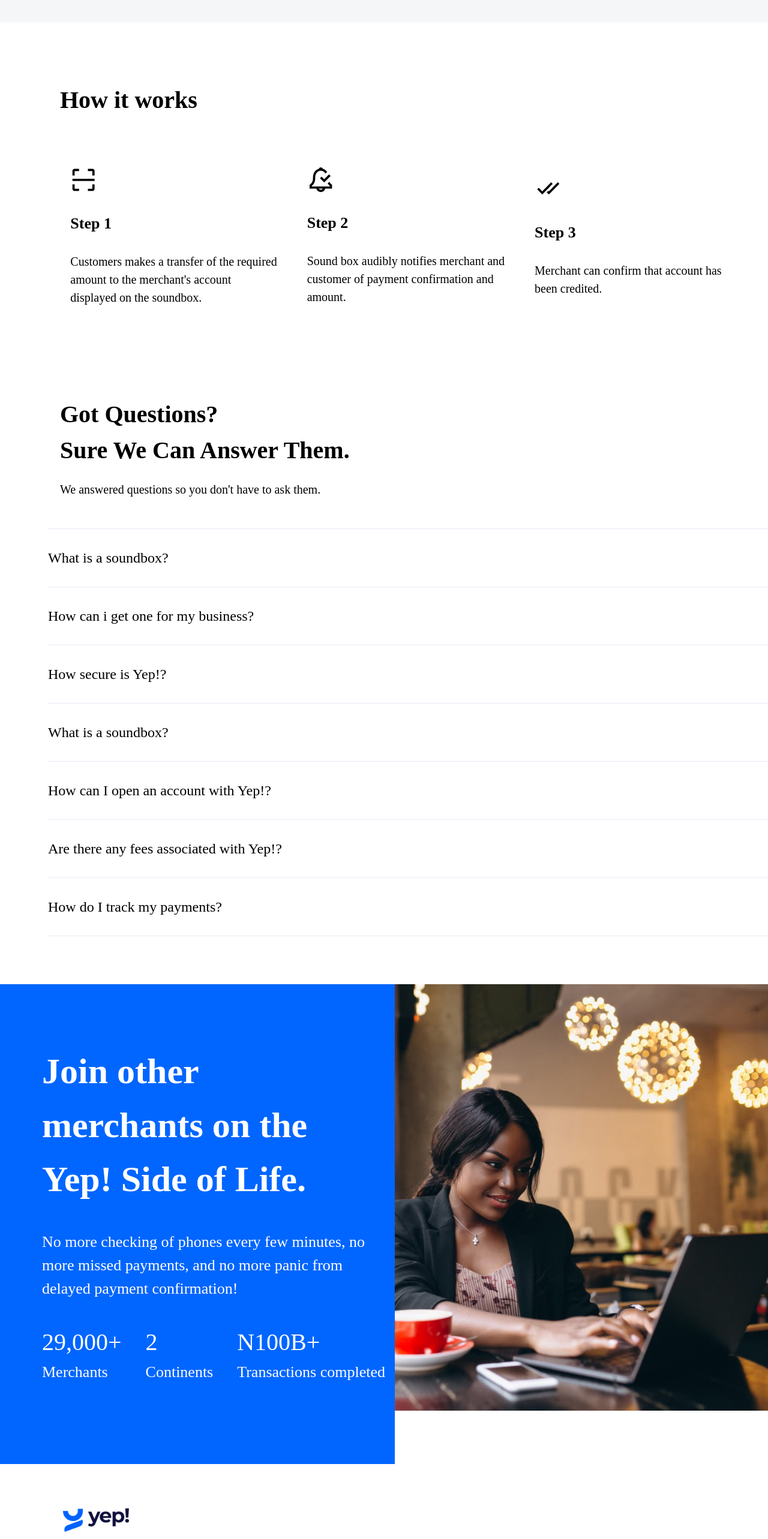
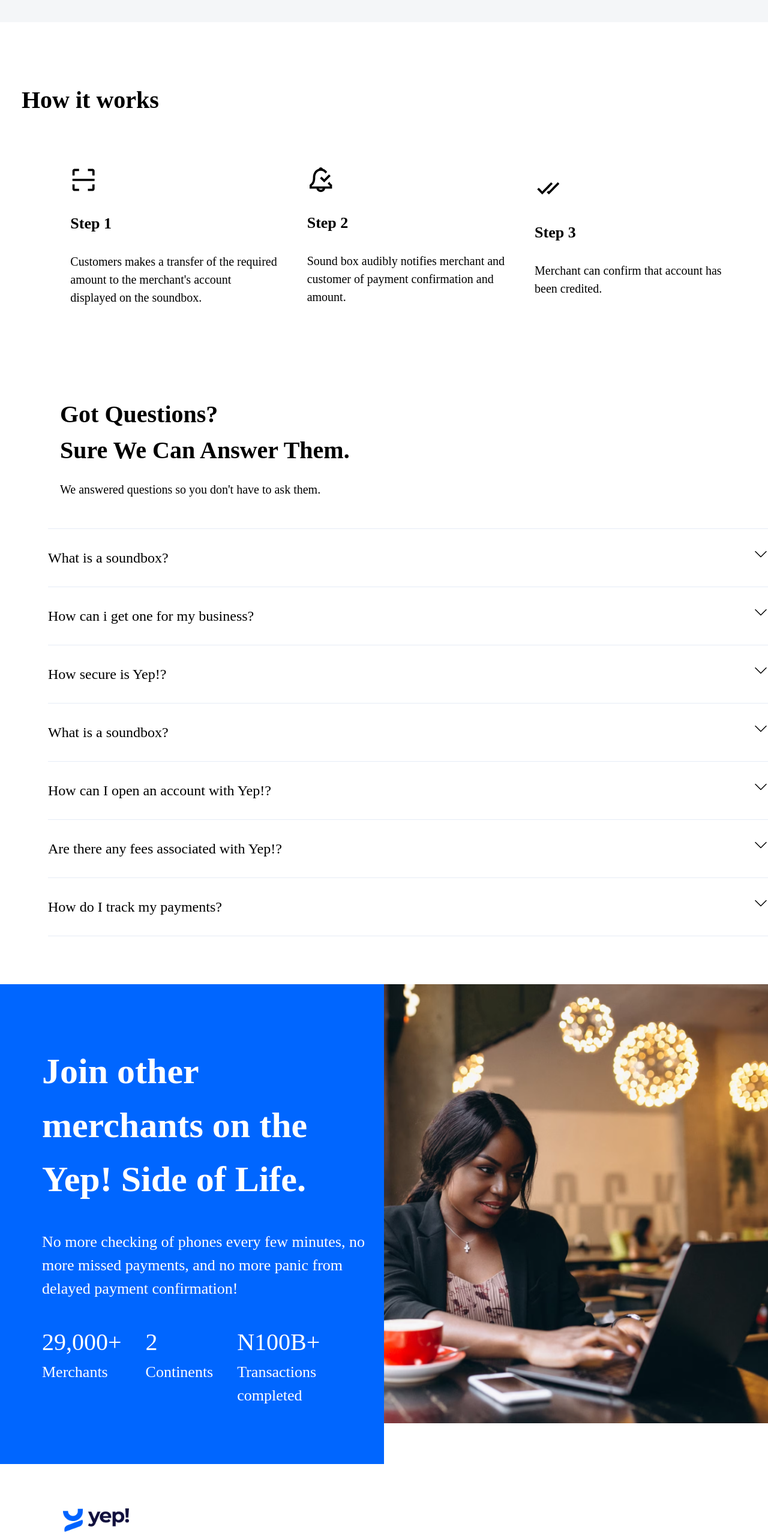
Before and after one commit to nosairabor/soundbox, a React (Create React App) app: page / in a window 1280 px wide. Shown: the part 2040-4606 px from the top of the page at 60% size. Built offline with nearby package versions, Linux system fonts and the light colour scheme.

Commit message:
accordion fix

```diff
--- a/src/components/Accordion.tsx
+++ b/src/components/Accordion.tsx
@@ -13,7 +13,7 @@
   handleLinkClick,
 }) => {
   return (
-    <div className="mx-auto mt-[50px] w-[360px] md:w-[720px] xl:w-[1230px] cursor-pointer">
+    <div className="mx-auto mt-[50px] w-[360px] md:mx-auto md:p-2 xl:p-0 w-full md:max-w-[1230px] cursor-pointer">
       <div
         className={`flex justify-between text-[20px] xl:text-[24px] border-grey
           border-t py-[30px] ${activeLink === 0 ? "text-blue" : ""}`}
--- a/src/components/Footer.tsx
+++ b/src/components/Footer.tsx
@@ -40,8 +40,8 @@
                 />
             </div>
 
-            <div className="text-white mt-[80px] flex flex-col  xl:flex-row">
-                <div className="xl:w-[786px] xl:h-[800px] h-[729px] w-full bg-blue ">
+            <div className="text-white mt-[80px] flex flex-col justify-center  xl:flex-row">
+                <div className="w-full xl:max-w-[850px] xl:h-[800px] h-[729px] bg-blue ">
                     <h1 className="xl:ml-[70px] mt-[50px] ml-[30px] xl:ml-0 text-[32px] xl:mt-[100px]
                         xl:text-[60px] font-[700]">
                         Join other<br/> merchants on the<br/> Yep! Side of Life.
@@ -68,9 +68,9 @@
                         </div>
                     </div>
                 </div>
-                <div className="flex xl:block h-[486.2px] md:h-[850.2px] xl:w-[742px] xl:h-[824px]">
+                <div className="w-full h-[486.2px] md:h-[850.2px] xl:max-w-[742px] xl:h-[824px]">
                     <img src={require('../pictures/image1500.png')} alt="image1500.png"
-                    className="md:grow xl:grow-0 "/>
+                    className=""/>
                 </div>
             </div>
 
--- a/src/components/Home.tsx
+++ b/src/components/Home.tsx
@@ -184,7 +184,7 @@
       <div className=" md:ml-[20px] flex flex-col justify-center
           md:w-full mt-[100px] space-y-[80px]"
       >
-        <h1 className="text-[40px] font-[700] ml-4 md:ml-[80px]">How it works</h1>
+        <h1 className="text-[40px] font-[700] ml-4 ">How it works</h1>
         <div className="flex items-center justify-center
           md:flex-row  flex-col items-center space-y-[30px]
            md:space-y-0 xl:space-y-0 xl:space-x-[50px]">
```
